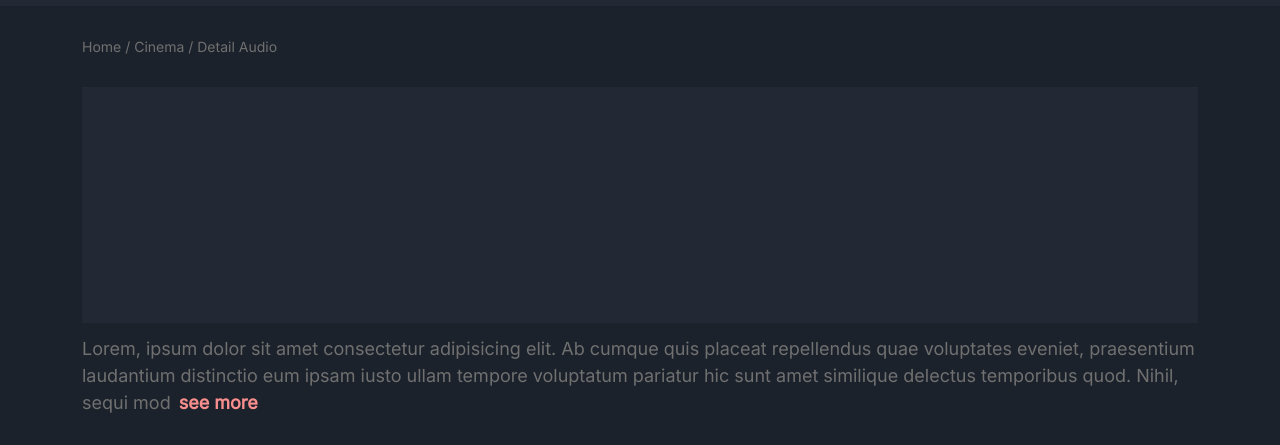
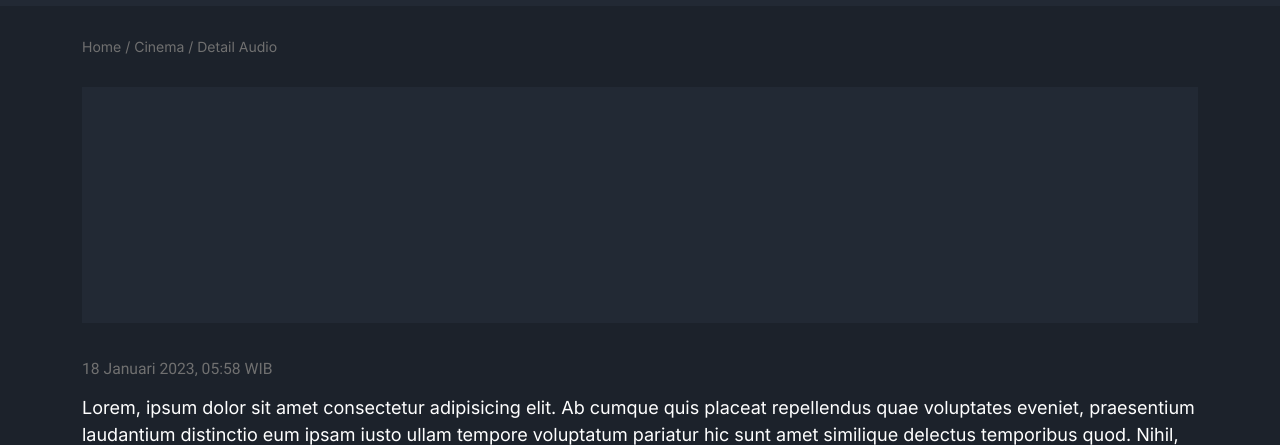
Before and after one commit to fadilfahrudin/celebrities.id, a plain HTML site: page detail-audio.html in a window 1280 px wide. Shown: the part 102-547 px from the top of the page. Drawn offline with Linux system fonts and the light colour scheme.

Commit message:
fix: set created in detail audio, and set color  description in  detail audio, radio and tv like design in figma

```diff
--- a/detail-audio.html
+++ b/detail-audio.html
@@ -77,6 +77,7 @@
                             allow="accelerometer; autoplay; clipboard-write; encrypted-media; gyroscope; picture-in-picture; web-share"
                             allowfullscreen></iframe>
                     </div>
+                    <span class="audio-created">18 Januari 2023, 05:58 WIB</span>
                     <p>Lorem, ipsum dolor sit amet consectetur adipisicing elit. Ab cumque quis placeat
                         repellendus quae
                         voluptates eveniet, praesentium laudantium distinctio eum ipsam iusto ullam tempore voluptatum
--- a/styles/scss/molecules/_detail-audio.scss
+++ b/styles/scss/molecules/_detail-audio.scss
@@ -27,9 +27,19 @@
                             background-color: $color-dark-50;
                         }
                     }
+                    .audio-created {
+                        margin-top: 32px;
+                        display: block;
+                        color: var(--Grey-500, #707070);
+                        font-family: Roboto, sans-serif;
+                        font-size: 16px;
+                        font-style: normal;
+                        font-weight: 400;
+                        line-height: 170%; /* 27.2px */
+                    }
                     p {
                         margin-top: 12px;
-                        color: #707070;
+                        color: $color-white;
                         font-size: 18px;
                         line-height: 150%;
                         height: auto;
--- a/styles/scss/molecules/_detail-radio-streaming.scss
+++ b/styles/scss/molecules/_detail-radio-streaming.scss
@@ -96,7 +96,7 @@
                     }
                     p {
                         margin-top: 12px;
-                        color: #707070;
+                        color: $color-white;
                         font-size: 18px;
                         line-height: 150%;
                         .see-more {
--- a/styles/scss/molecules/_detail-tv-streaming.scss
+++ b/styles/scss/molecules/_detail-tv-streaming.scss
@@ -125,7 +125,7 @@
                     }
                     p {
                         margin-top: 12px;
-                        color: #707070;
+                        color: #d3d3d3;
                         font-size: 18px;
                         line-height: 150%;
                         .see-more {
```
Also changed, not shown: styles/css/styles.css, 1 other file.
